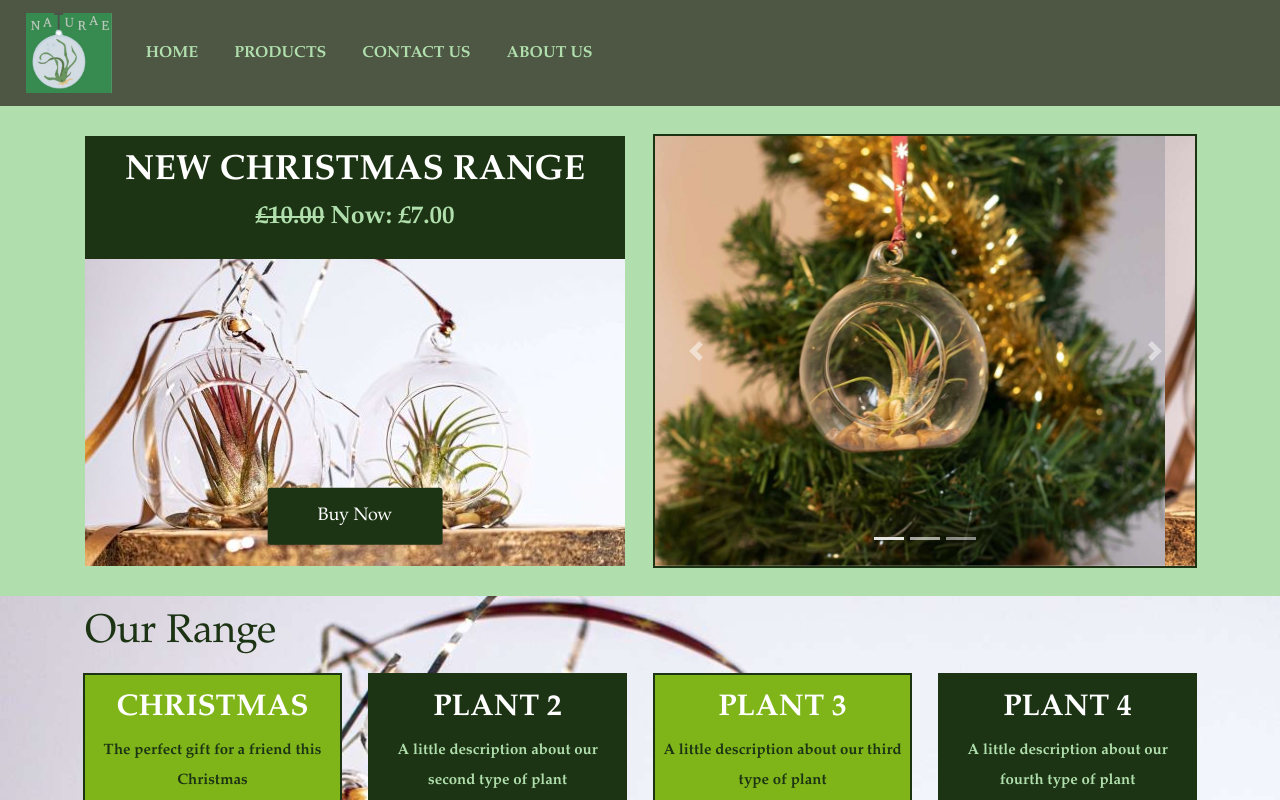
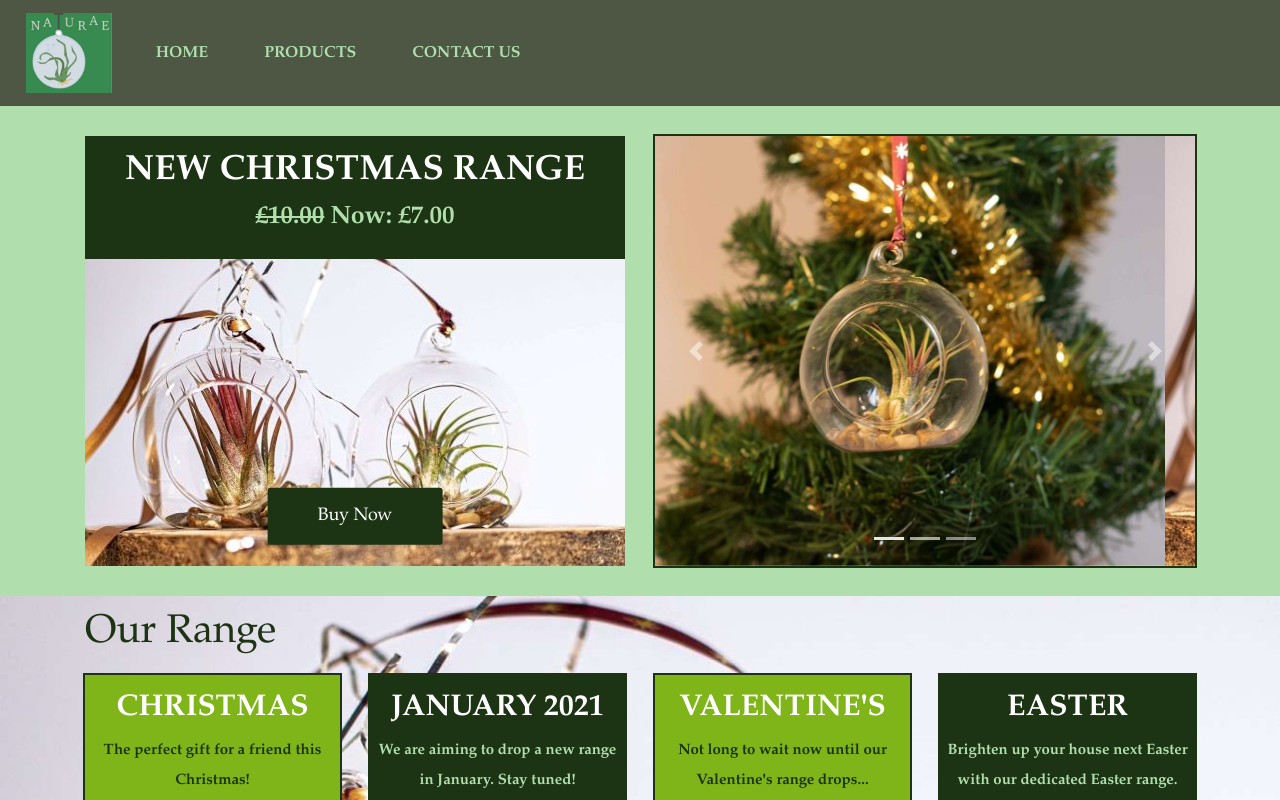
Before and after one commit to Naturaeplants/Naturaeplants.co.uk, a plain HTML site: page index.html in a window 1280 px wide. Shown: the top 800 px of the page. Drawn offline with nearby package versions, Linux system fonts and the light colour scheme.

Commit message:
New update

```diff
--- a/index.html
+++ b/index.html
@@ -13,7 +13,7 @@
 
     <section id = "nav-bar">
         <nav class="navbar navbar-expand-lg navbar-dark">
-            <a class="navbar-brand" href="#"><img src="logo.PNG"></a>
+            <a class="navbar-brand" href="index.html"><img src="logo.PNG"></a>
             <button class="navbar-toggler" type="button" data-toggle="collapse" data-target="#navbarNav" aria-controls="navbarNav" aria-expanded="false" aria-label="Toggle navigation">
               <span class="navbar-toggler-icon"></span>
             </button>
@@ -27,9 +27,6 @@
                 </li>
                 <li class="nav-item">
                   <a class="nav-link" href="contact.html">CONTACT US</a>
-                </li>
-                <li class="nav-item">
-                  <a class="nav-link" href="">ABOUT US</a>
                 </li>
               </ul>
             </div>
@@ -48,7 +45,7 @@
                   <div class="christmas-price-content-home">
                   </div>
                   <div class="christmas-price-button">
-                      <a class="christmas-buy-btn" href="#">Buy Now</a>
+                      <a class="christmas-buy-btn" href="christmas.html">Buy Now</a>
                   </div>
                 </div>
               </div>
@@ -104,7 +101,7 @@
                   <div class="single-price">
                       <div class="price-head">
                           <h2>Christmas</h2>
-                          <p>The perfect gift for a friend this Christmas</p>
+                          <p>The perfect gift for a friend this Christmas!</p>
                       </div>
                       <div class="price-content"><img src="new_portrait_duo.JPG">
                       </div>
@@ -116,8 +113,8 @@
               <div class="col-md-3">
                   <div class="single-price">
                       <div class="price-head2">
-                          <h2>Plant 2</h2>
-                          <p>A little description about our second type of plant</p>
+                          <h2>January 2021</h2>
+                          <p>We are aiming to drop a new range in January. Stay tuned!</p>
                       </div>
                       <div class="price-content"><img src="new_portrait_solo_withtree.JPG">
                       </div>
@@ -129,8 +126,8 @@
               <div class="col-md-3">
                   <div class="single-price">
                       <div class="price-head">
-                          <h2>Plant 3</h2>
-                          <p>A little description about our third type of plant</p>
+                          <h2>Valentine's</h2>
+                          <p>Not long to wait now until our Valentine's range drops...</p>
                       </div>
                       <div class="price-content"><img src="new_portrait_solo.JPG">
                       </div>
@@ -142,8 +139,8 @@
               <div class="col-md-3">
                   <div class="single-price">
                       <div class="price-head2">
-                          <h2>Plant 4</h2>
-                          <p>A little description about our fourth type of plant</p>
+                          <h2>Easter</h2>
+                          <p>Brighten up your house next Easter with our dedicated Easter range.</p>
                       </div>
                       <div class="price-content"><img src="new_portrait_withtreecentre.jpg">
                       </div>
@@ -180,7 +177,7 @@
                   <div class="icon"><i class="fa fa-phone" aria-hidden="true"></i></div>
                   <div class="text">
                       <h3>Phone Number</h3>
-                      <p>07367 345 675</p>
+                      <p>07123 456 789</p>
                   </div>
               </div>
           </div>
--- a/style.css
+++ b/style.css
@@ -15,7 +15,7 @@
 }
 .navbar-nav li
 {
-    padding: 0 10px;
+    padding: 0 20px;
 }
 .navbar-nav li a
 {
```
Also changed, not shown: categories.html (+8 -11 lines), christmas.html (+1 -4 lines), contact.html (+2 -5 lines).
